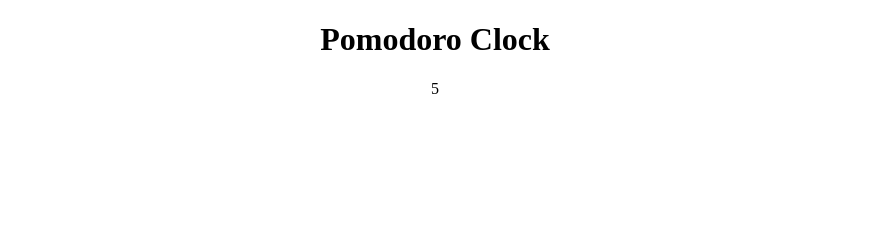
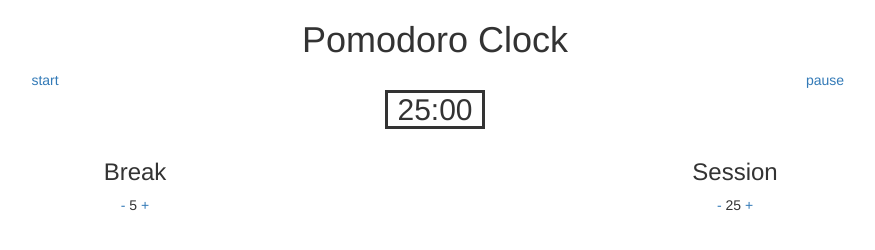
Before and after one commit to cryder9898/pomodoroclock, a plain HTML site: page index.html in a window 1280 px wide. Shown: the whole page, without its empty margins (205-1080 px from the left). Drawn offline with nearby package versions, Linux system fonts and the light colour scheme.

Commit message:
added buttons and formatting and have a timer display with almost functional countdown

```diff
--- a/css/style.css
+++ b/css/style.css
@@ -1,3 +1,10 @@
 body {
 	text-align: center;
 }
+
+.timer {
+	cursor: pointer;
+	border-style: solid;
+	width: 100px;
+	margin: 0 auto;
+}
--- a/index.html
+++ b/index.html
@@ -4,12 +4,43 @@
 <title>Pomodoro Clock</title>
 <meta charset="utf-8">
 <meta name="viewport" content="width=device-width, initial-scale=1.0"/>
+<link rel="stylesheet" href="https://maxcdn.bootstrapcdn.com/bootstrap/3.3.7/css/bootstrap.min.css" integrity="sha384-BVYiiSIFeK1dGmJRAkycuHAHRg32OmUcww7on3RYdg4Va+PmSTsz/K68vbdEjh4u" crossorigin="anonymous">
 <link rel="stylesheet" type="text/css" href="css/style.css">
 </head>
 <body>
-	<h1>Pomodoro Clock</h1>
-	<div id='clock'></div>
-	<script type="text/javascript" src="https://code.jquery.com/jquery-2.1.1.min.js"></script>
-	<script type="text/javascript" src="js/script.js"></script>
+	<div class='container'>
+		<h1>Pomodoro Clock</h1>
+		<div class='row'>
+			<div class='col-xs-4'>
+				<a id='start' href='#'>start</a>
+			</div>
+			<div class='col-xs-4'>
+				<h2>
+					<div class='timer'>
+						<span id='mins'>25</span>:<span id='secs'>00</span>
+					</div>
+				</h2>
+			</div>
+			<div class='col-xs-4'>
+				<a id='pause' href='#'>pause</a>
+			</div>
+		<div class='row'>
+			<div class='col-xs-6'>
+				<h3>Break</h3>
+				<a id='sub-br' href='#'>-</a>
+				<span id='break-val'>5</span>
+				<a id='add-br' href='#'>+</a>
+			</div>
+			<div class='col-xs-6'>
+				<h3>Session</h3>
+				<a id='sub-sess' href='#'>-</a>
+				<span id='session-val'>25</span>
+				<a id='add-sess' href='#'>+</a>
+			</div>
+		</div>
+	</div>
+	<script src="https://code.jquery.com/jquery-2.1.1.min.js"></script>
+	<script src="https://maxcdn.bootstrapcdn.com/bootstrap/3.3.7/js/bootstrap.min.js" integrity="sha384-Tc5IQib027qvyjSMfHjOMaLkfuWVxZxUPnCJA7l2mCWNIpG9mGCD8wGNIcPD7Txa" crossorigin="anonymous"></script>
+	<script src="js/script.js"></script>
 </body>
 </html>
--- a/js/script.js
+++ b/js/script.js
@@ -1,7 +1,31 @@
 $(document).ready(function () {
-	var sec = 1000;
-	var i = 1
-	var count = setInterval(function () {
-		$('#clock').text(i++);
-	}, sec);
+	var delay = 1000;
+	var totalSeconds = 25 * 60;
+	var breakMin = 5;
+	var sessMin = 25;
+	var isRunning = false;
+	var timer;
+
+	var setTime = function () {
+    	$('#secs').text(totalSeconds % 60);
+    	$('#mins').text(parseInt(totalSeconds / 60));
+    	totalSeconds--;
+	};
+
+	var startSess = function () {
+		if (!timer) {
+      		timer = setInterval(setTime, delay);
+    	}
+	};
+
+	$('.timer').click(function () {
+		if(isRunning) {
+			isRunning = false;
+			clearInterval(timer);
+		} else {
+			isRunning = true;
+			startSess();
+		}
+	})
+
 });
```
Also changed, not shown: 1 other file.
